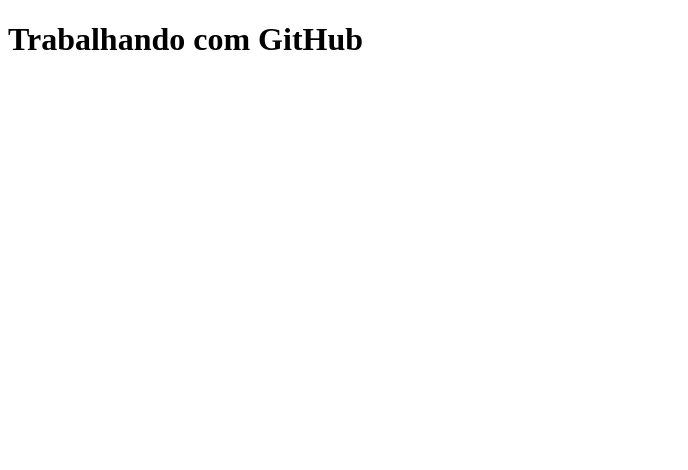
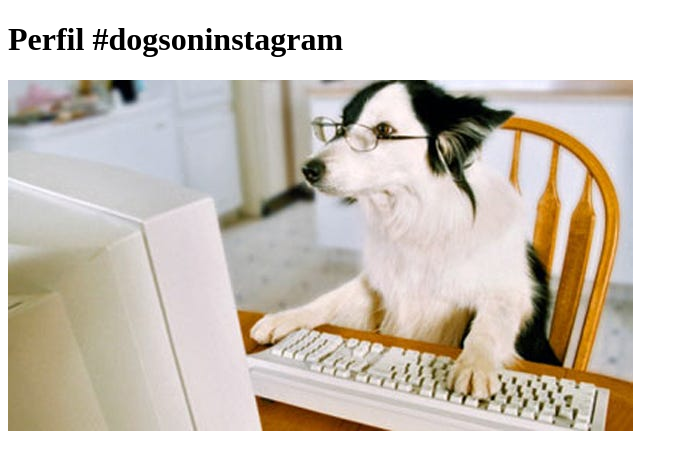
Before and after one commit to gusarabando/AP10, a plain HTML site: page index.html in a window 1280 px wide. Shown: the whole page, without its empty margins (0-688 px from the left). Drawn offline with Linux system fonts and the light colour scheme.

Commit message:
update index, add imagens

```diff
--- a/index.html
+++ b/index.html
@@ -4,7 +4,7 @@
 
 <head>
 
-<title>Atividade Prática 10</title>
+<title>Fanpage de doguinhos</title>
 
 <meta charset=“utf-8”>
 
@@ -12,7 +12,9 @@
 
 <body>
 
-<h1>Trabalhando com GitHub</h1>
+<h1>Perfil #dogsoninstagram</h1>
+
+<img src="imagens/dog_computer.jpg" />
 
 </body>
 
```
Also changed, not shown: imagens/dog_computer.jpg (added).
